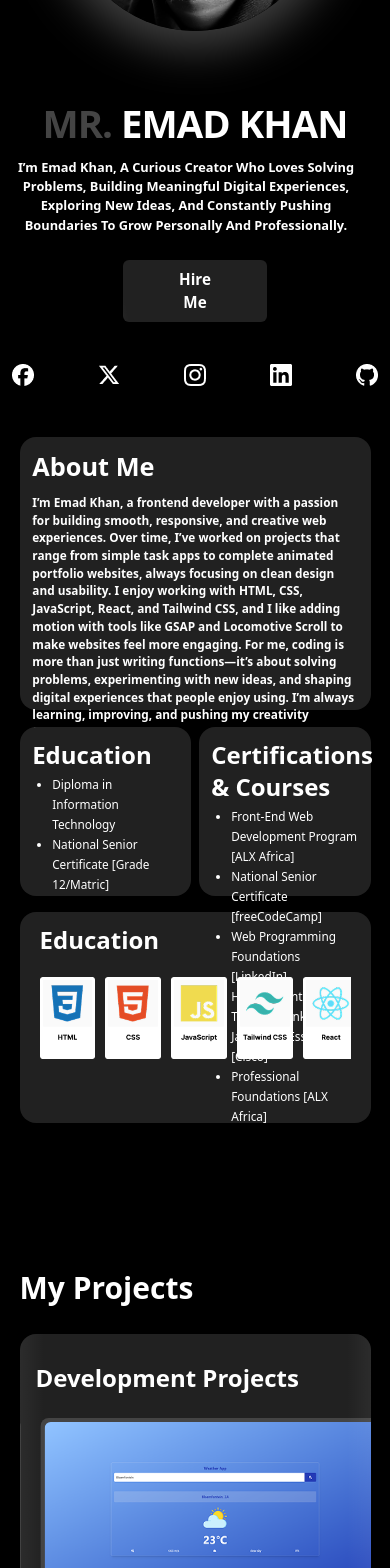
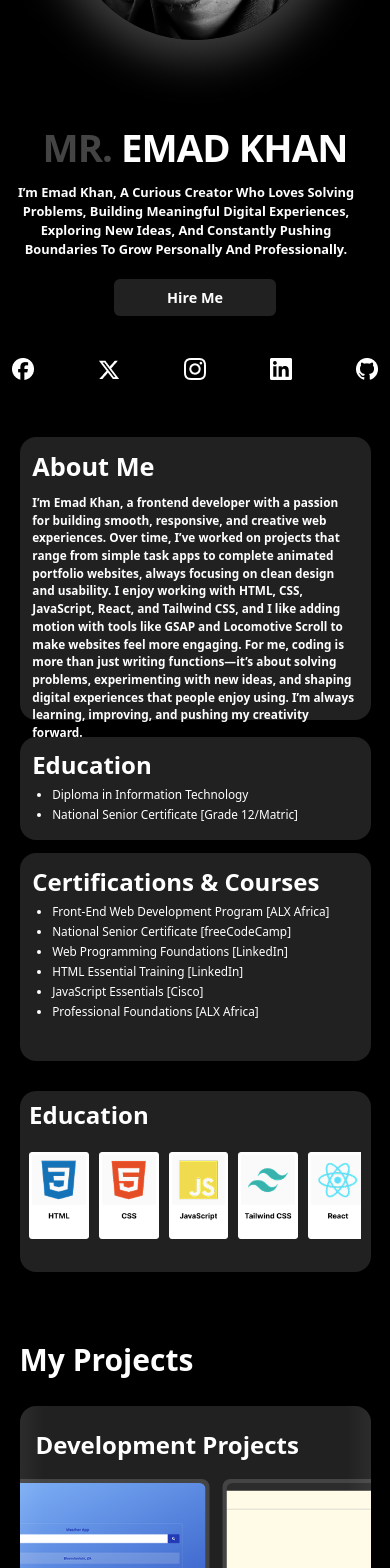
Before and after one commit to emaddkhan/my-projects, a React (Vite) app in the folder Portfolio-one/: page / in a window 390 px wide. Shown: the part 432-2000 px from the top of the page. Built offline with nearby package versions, Linux system fonts and the light colour scheme.

Commit message:
working on my own portfolio

```diff
--- a/Portfolio-one/src/Components/Work.jsx
+++ b/Portfolio-one/src/Components/Work.jsx
@@ -15,7 +15,7 @@ function Work() {
         <div className=" w-full flex flex-col justify-center workContainer2 h-full">
           <h3 className="text-3xl mt-3 workHeading font-bold text-white">My Projects</h3>
           <div className="relative w-full h-[50%] bg-brand-navGrey px-4 overflow-hidden mt-7 rounded-2xl">
-            <h3 className="text-white font-semibold py-5 text-2xl mt-2">
+            <h3 className="text-white workContHeading font-semibold py-5 text-2xl mt-2">
               Development Projects
             </h3>
 
@@ -27,7 +27,7 @@ function Work() {
               initial={{ x: "0" }}
               transition={{ ease: "linear", duration: 35, repeat: Infinity }}
               animate={{ x: ["0%", "-50%"] }}
-              className="w-max h-[71%] flex gap-5 whitespace-nowrap py-1"
+              className="w-max workTilesContainer h-[71%] flex gap-5 whitespace-nowrap py-1"
             >
               {[
                 { img: movie, name: "Movie Web App" },
@@ -48,14 +48,14 @@ function Work() {
                 .map((item, i) => (
                   <div
                     key={i}
-                    className="w-[8%] shrink-0 p-1 h-full bg-brand-paragrey rounded-lg"
+                    className="w-[8%] workTiles shrink-0 p-1 h-full bg-brand-paragrey rounded-lg"
                   >
                     <img
-                      className="h-[90%] object-cover object-center rounded-md"
+                      className="h-[90%] tileImg object-cover object-center rounded-md"
                       src={item.img}
                       alt={item.name}
                     />
-                    <h4 className="font-semibold  text-white text-center w-full">
+                    <h4 className="font-semibold tileHeading  text-white text-center w-full">
                       {item.name}
                     </h4>
                   </div>
--- a/Portfolio-one/src/css/about.css
+++ b/Portfolio-one/src/css/about.css
@@ -112,7 +112,47 @@
     .about{
         height: 95vh;
     }
-    .aboutHeading{
+    .aboutSecDiv{
+        flex-direction: column;
+        height: 43%;
+    }
+    .eduContainer{
+        width: 100%;
+    }
+    .certificateContainer{
+        width: 100%;
+        margin: .9rem 0;
+    }
+    .abSkillsContainer{
+        height: 25%;
+    }
 
+}
+@media (max-width:390px) {
+    .about{
+        height: 103vh;
+    }
+    .aboutParaContainer{
+        height: 36%;
+    }
+    .eduContainer{
+        height: 35%;
+    }
+    .certificateContainer{
+        margin: .8rem 0;
+    }
+    .abSkillsContainer{
+        height: 23%;
+        padding: .5rem .6rem;
+    }
+
+}
+@media (max-width:376px) {
+    .certificateContainer{
+        margin-bottom: 1.2rem;
+    }
+    .about{
+        height: 105vh;
+        margin-top: 1rem;
     }
 }
--- a/Portfolio-one/src/css/footer.css
+++ b/Portfolio-one/src/css/footer.css
@@ -98,3 +98,23 @@
         margin-top: 3vh;
     }
 }
+@media (max-width:429px) {
+    .work{
+        height: 62vh;
+    }
+    .footerEmail{
+        width: 75%;
+    }
+    .footerLinks{
+        width: 14%;
+    }
+    .footerAuthority{
+        font-size: .7rem;
+    }
+    .footerDeveloped{
+        font-size: .7rem;
+    }
+}
+@media (max-width:360px) {
+    .footerEmail{width: 77%;}
+}
--- a/Portfolio-one/src/css/home.css
+++ b/Portfolio-one/src/css/home.css
@@ -193,3 +193,68 @@
     }
 
 }
+@media (max-width:390px) {
+    .download{
+        width: 43%;
+    }
+    .menu{
+        width: 16%;
+    }
+    .homeBtn{
+        width: 45%;
+        font-size: .9rem;
+        margin-top: 1.2rem;
+    }
+}
+@media (max-width:376px) {
+    .download{
+        width: 45%;
+    }
+    .right{
+       margin-top: 2rem;
+    }
+    .homeRight{
+        width: 63%;
+    }
+    .linksTile{
+        gap: 3.3rem;
+    }
+
+}
+@media (max-width:360px) {
+    .download{
+        width: 46.5%;
+    }
+}
+@media (max-width:320px) {
+    .nav{
+        top:2%
+    }
+    .download{
+        width: 49%;
+    }
+    .downloadBtn{
+        font-size: .7rem;
+    }
+    .homeRight{
+        width: 49%;
+        margin-top: 0;
+    }
+    .homeHeading{
+        font-size: 2rem;
+        margin-top: 1.5rem;
+    }
+    .homePara{
+        font-size: .7rem;
+    }
+    .homeBtn{
+        width: 52%;
+        margin-top: 1.3rem;
+    }
+    .linksTile{
+        gap:2.5rem;
+        margin-top: 2rem;
+        margin-bottom: 1.3rem;
+    }
+
+}
--- a/Portfolio-one/src/css/work.css
+++ b/Portfolio-one/src/css/work.css
@@ -12,3 +12,20 @@
         margin-top: 0;
     }
 }
+@media (max-width:429px) {
+    .workContainer2{
+        height: 72vh;
+    }
+    .workContHeading{
+        padding: .9rem 0;
+    }
+    .workTiles{
+        width: 6%;
+    }
+    .tileImg{
+        height: 88%;
+    }
+    .workTilesContainer{
+        gap: .8rem;
+    }
+}
```
